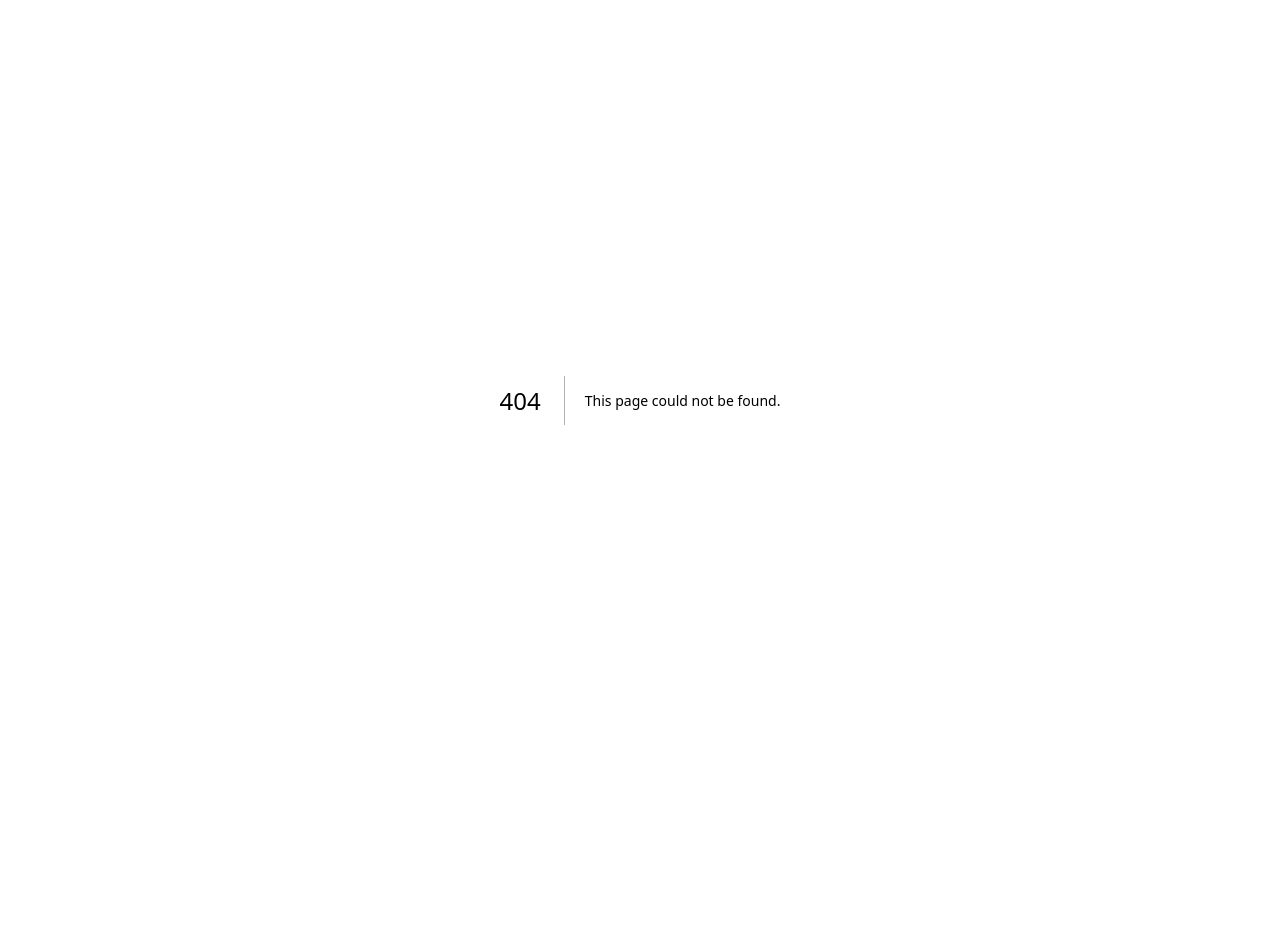
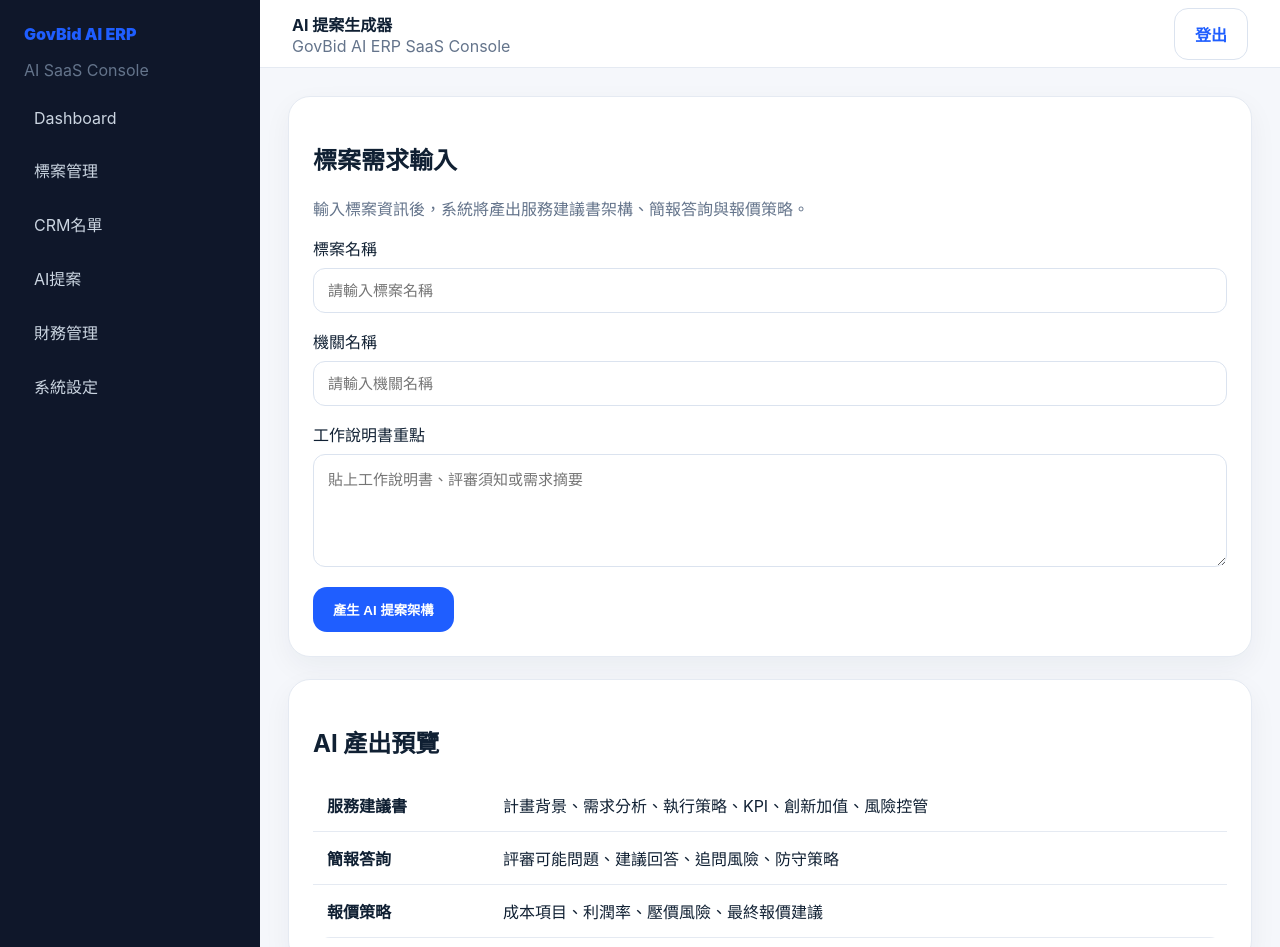
Before and after one commit to ccazhu-coder/job-exam-game, a Next.js app in the folder govbid-ai-erp/saas-mvp/: page /ai in a window 1280 px wide. Before the commit this address had no page. Shown: the top 947 px of the page. Before the commit the page ends 800 px from the top, so only its background shows below. Built offline with nearby package versions, Linux system fonts and the light colour scheme.

Commit message:
Create AI proposal page

```diff
--- /dev/null
+++ b/govbid-ai-erp/saas-mvp/app/ai/page.js
@@ -0,0 +1,33 @@
+import Sidebar from '../../components/Sidebar';
+import Topbar from '../../components/Topbar';
+
+export default function AiPage() {
+  return (
+    <div className="dashboard">
+      <Sidebar />
+      <main>
+        <Topbar title="AI 提案生成器" />
+        <div className="main">
+          <section className="card">
+            <h2>標案需求輸入</h2>
+            <p className="muted">輸入標案資訊後，系統將產出服務建議書架構、簡報答詢與報價策略。</p>
+            <label>標案名稱<input placeholder="請輸入標案名稱" /></label>
+            <label>機關名稱<input placeholder="請輸入機關名稱" /></label>
+            <label>工作說明書重點<textarea rows="5" placeholder="貼上工作說明書、評審須知或需求摘要"></textarea></label>
+            <button className="btn btn-blue">產生 AI 提案架構</button>
+          </section>
+          <section className="card" style={{ marginTop: '22px' }}>
+            <h2>AI 產出預覽</h2>
+            <table className="table">
+              <tbody>
+                <tr><th>服務建議書</th><td>計畫背景、需求分析、執行策略、KPI、創新加值、風險控管</td></tr>
+                <tr><th>簡報答詢</th><td>評審可能問題、建議回答、追問風險、防守策略</td></tr>
+                <tr><th>報價策略</th><td>成本項目、利潤率、壓價風險、最終報價建議</td></tr>
+              </tbody>
+            </table>
+          </section>
+        </div>
+      </main>
+    </div>
+  );
+}
```
